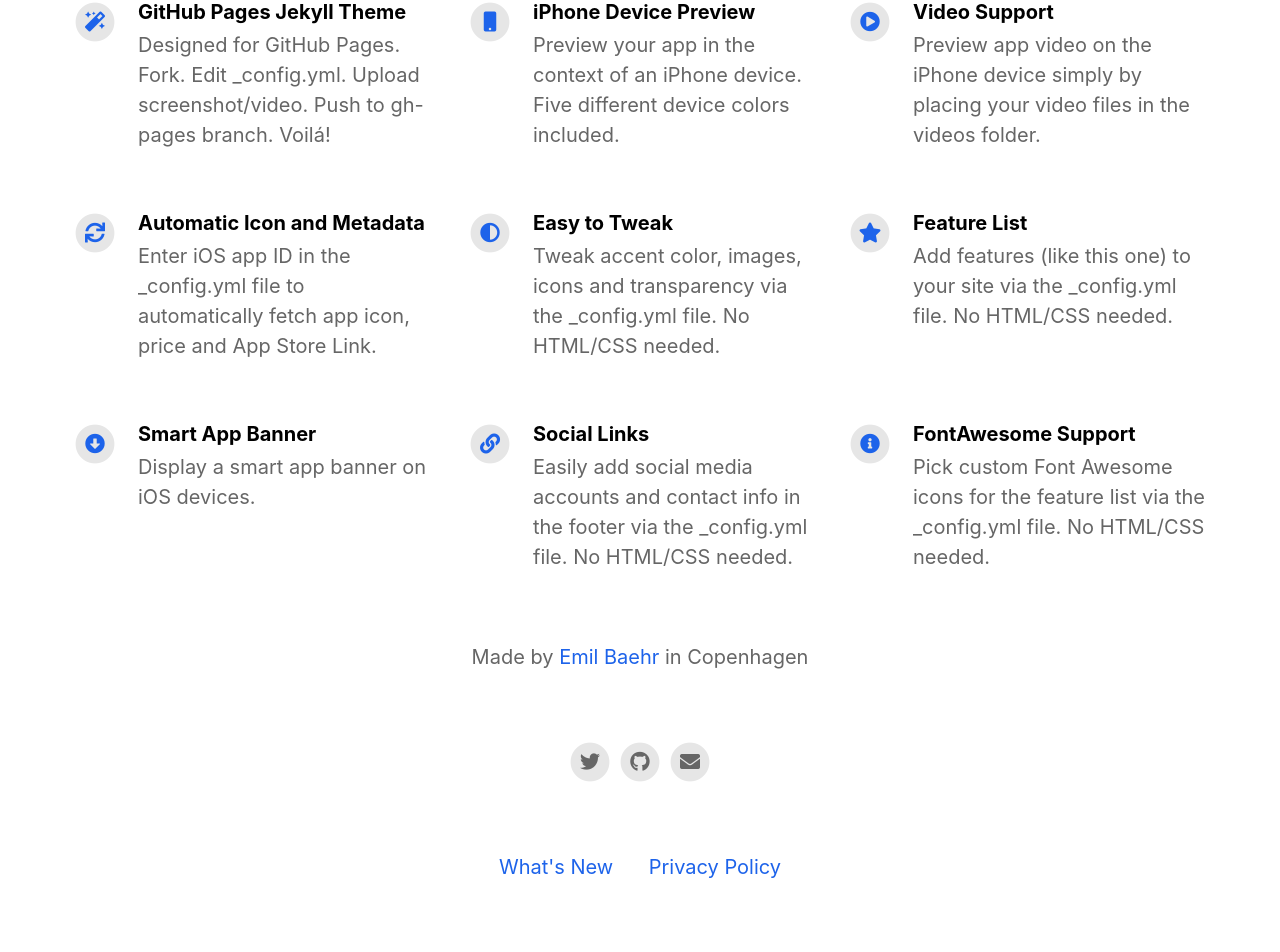
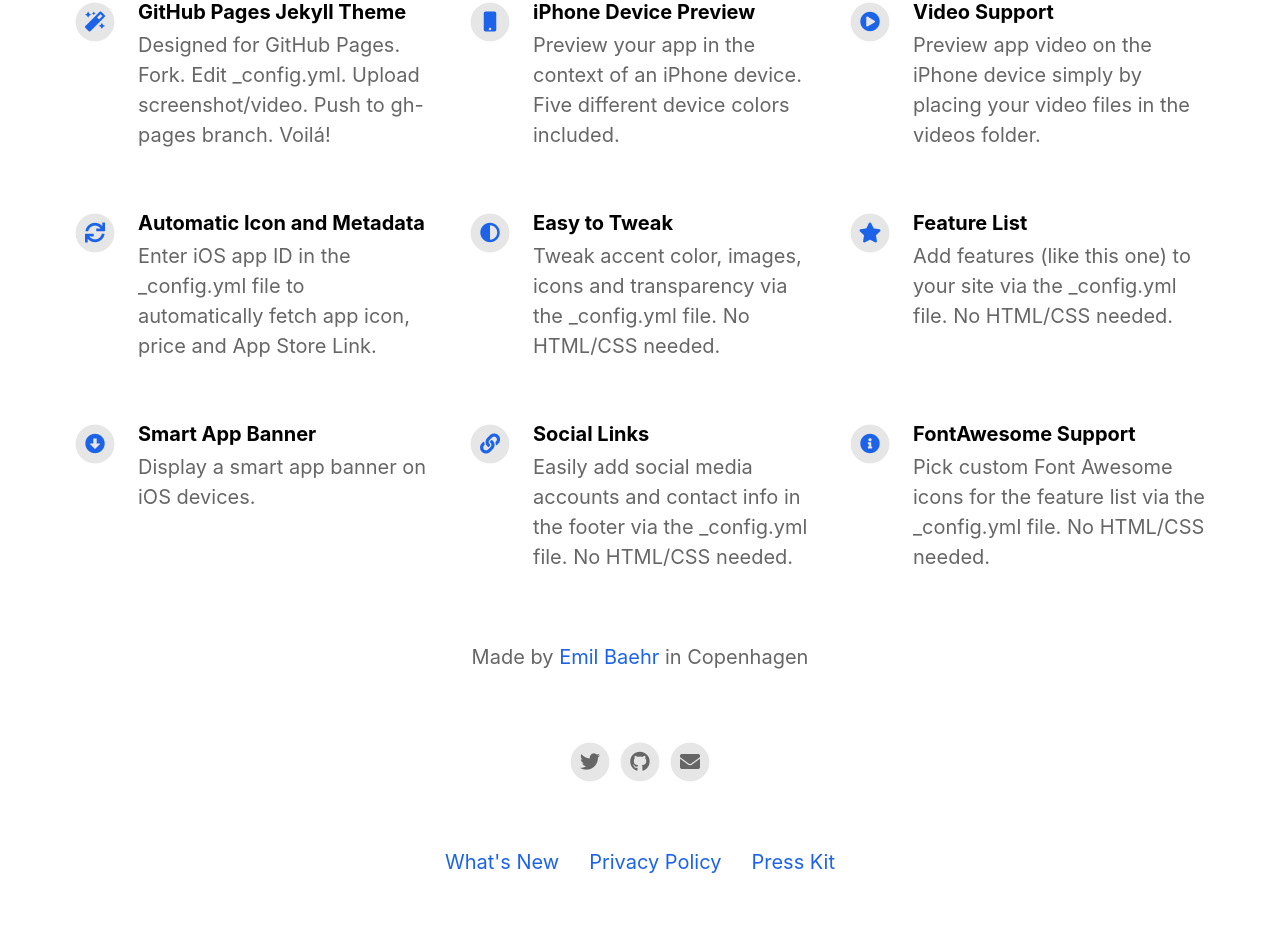
Before and after one commit to emilbaehr/automatic-app-landing-page, a Jekyll site: the page built from index.html, in a window 1280 px wide. Shown: the part 1082-2034 px from the top of the page. Built offline with Jekyll 4.4.1, drawn with Linux system fonts in a browser that asks for light colours; nearby versions of some CDN libraries.

Commit message:
Make footer navigation responsive when there are more than two links

```diff
--- a/_includes/footer.html
+++ b/_includes/footer.html
@@ -43,5 +43,8 @@
 		{% for page in site.pages %}
 			<a href="{{ page.url | relative_url }}" target="_self">{{ page.title }}</a>
 		{% endfor %}
+		{% if site.presskit_download_link %}
+			<a href="{{ site.presskit_download_link }}">Press Kit</a>
+		{% endif %}
 	</div>
 </footer>
--- a/_sass/layout.scss
+++ b/_sass/layout.scss
@@ -553,6 +553,41 @@
 
 }
 
+@media only screen and (max-width: 375px) {
+
+	.features {
+		flex-grow: 1;
+		flex-direction: row;
+		flex-wrap: wrap;
+		margin-top: 11px;
+	}
+
+	.feature {
+		display: flex;
+		padding-top: 41px;
+		padding-left: 0px;
+		padding-right: 0px;
+		width: 100%;
+	}
+
+	.feature:nth-child(-n+3) {
+		padding-top: 41px;
+	}
+
+	.feature:nth-child(1) {
+		padding-top: 0px;
+	}
+
+	.feature:nth-child(3n) {
+		padding-right: 0px;
+	}
+
+	.feature:nth-child(3n+1) {
+		padding-left: 0px;
+	}
+
+}
+
 
 
 // Footer
@@ -562,7 +597,6 @@
 	display: flex;
 	flex-wrap: wrap;
 	justify-content: center;
-	align-content: center;
 }
 
 .footerText {
@@ -578,15 +612,13 @@
 .footerIcons {
 	padding-bottom: 70px;
 	display: flex;
+	flex: 0 0 100%;
+	justify-content: center;
 }
 
 .footerLinks {
-	color: $footer-text-color;
-	display: block;
-	line-height: 1.5;
-	width: 100%;
+	display: flex;
 	text-align: center;
-	padding-top: 0px;
 	padding-bottom: 70px;
 }
 
@@ -596,6 +628,25 @@
 
 .footerLinks a:last-child {
 	margin-right: 0px;
+}
+
+
+@media only screen and (max-width: 768px) {
+
+	.footerLinks {
+		flex-direction: column;
+	}
+
+	.footerLinks a {
+		justify-content: stretch;
+		margin-right: 0px;
+		margin-top: 20px;
+	}
+
+	.footerLinks a:first-child {
+		margin-top: 0px;
+	}
+
 }
 
 @media only screen and (max-width: 992px) {
```
